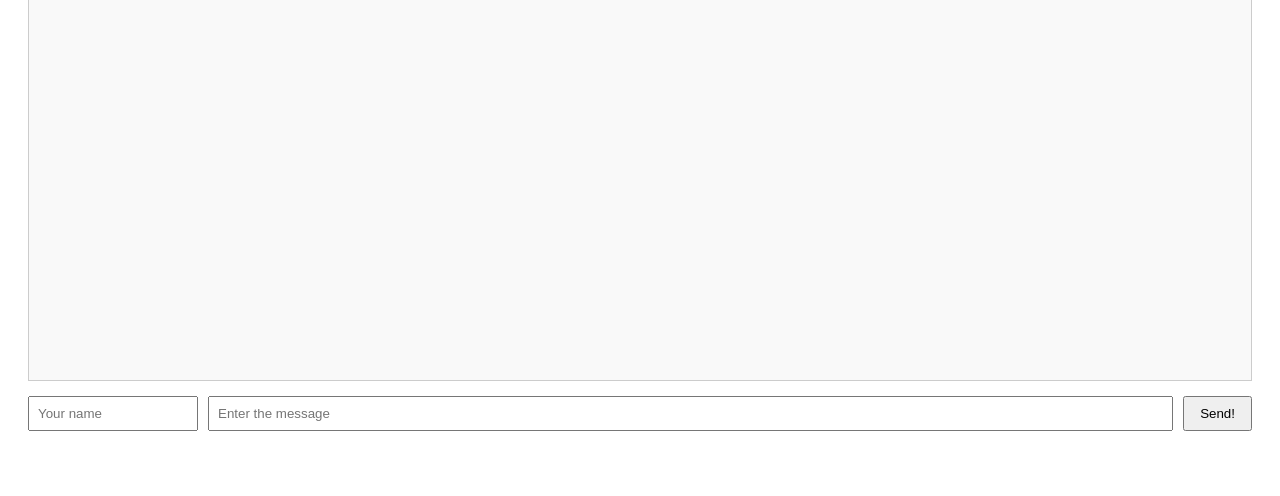
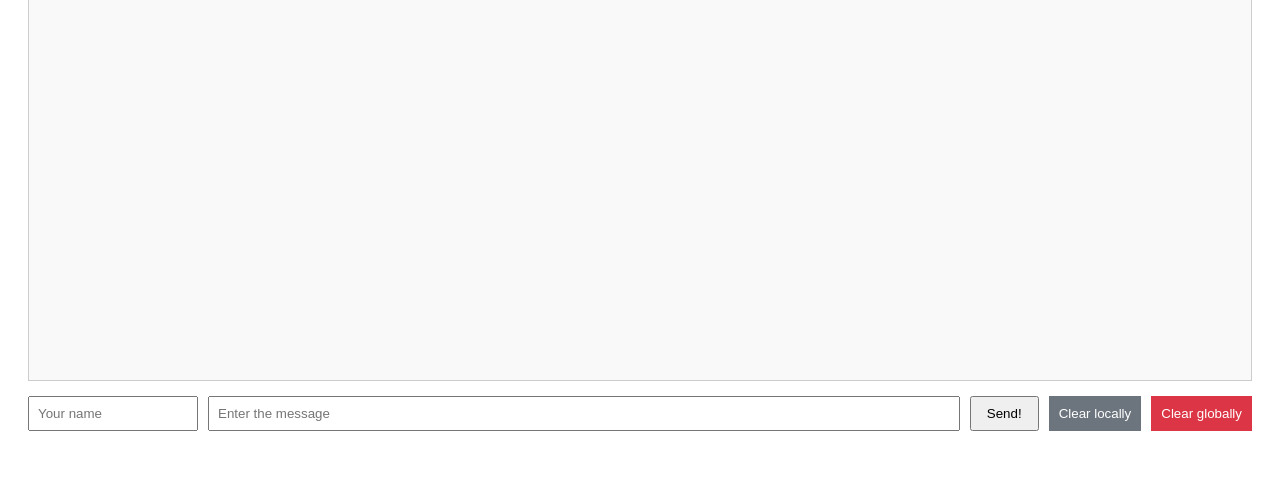
Before and after one commit to aartur290/SSE_Symfony, a Symfony app: template templates/chat/index.html.twig in a window 1280 px wide. Shown: the part 109-605 px from the top of the page. Run offline with Twig, Linux system fonts and the light colour scheme; the template is opened without the code that fills it, so the values that code supplies are empty; some libraries are stand-ins or nearby versions.

Commit message:
v1.0.5 added clear buttons and fixed bugs

```diff
--- a/templates/chat/index.html.twig
+++ b/templates/chat/index.html.twig
@@ -15,6 +15,14 @@
             <input type="text" id="author" placeholder="Your name" required style="padding: 8px; width: 150px;">
             <input type="text" id="content" placeholder="Enter the message" required style="padding: 8px; flex-grow: 1;" autocomplete="off">
             <button type="submit" style="padding: 8px 15px;">Send!</button>
+            <div style="display: flex; gap: 10px;">
+                <button id="clear-local" style="padding: 5px 10px; background-color: #6c757d; color: white; border: none; cursor: pointer;">
+                    Clear locally
+                </button>
+                <button id="clear-global" style="padding: 5px 10px; background-color: #dc3545; color: white; border: none; cursor: pointer;">
+                    Clear globally
+                </button>
+            </div>
         </form>
 
         <script>
@@ -24,11 +32,15 @@
             const contentInput = document.getElementById('content');
 
             const displayedIds = new Set();
+            let minVisibleId = 0;
 
             const eventSource = new EventSource('/stream');
             eventSource.onmessage = function(event)
             {
                 const data = JSON.parse(event.data);
+
+                if(data.id <= minVisibleId)
+                    return;
 
                 if(displayedIds.has(data.id))
                     return;
@@ -71,6 +83,31 @@
 
                 contentInput.value = '';
             });
+
+            document.getElementById('clear-local').addEventListener('click', function() {
+                if(displayedIds.size > 0)
+                {
+                    minVisibleId = Math.max(...displayedIds);
+                }
+                messagesDiv.innerHTML = '';
+                displayedIds.clear();
+            });
+
+            document.getElementById('clear-global').addEventListener('click', function() {
+                if(confirm('Are you sure to TRUNCATE the table?'))
+                {
+                    fetch('/clear', {method: 'DELETE'})
+                        .then(response => response.json())
+                        .then(data => {
+                            if(data.status === 'ok')
+                            {
+                                messagesDiv.innerHTML = '';
+                                displayedIds.clear();
+                                minVisibleId = 0;
+                            }
+                        });
+                }
+            });
         </script>
     </body>
 </html>
```
Also changed, not shown: src/Controller/ChatController.php (+9 -0 lines).
